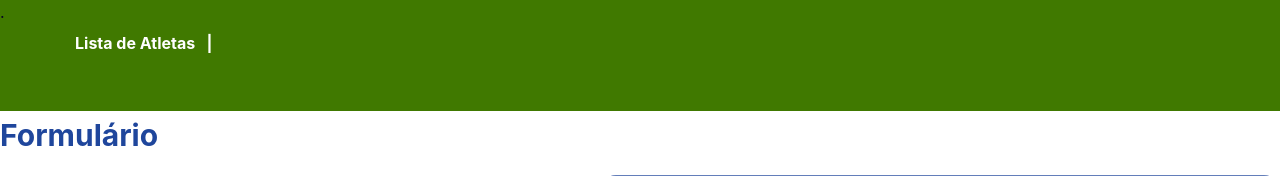
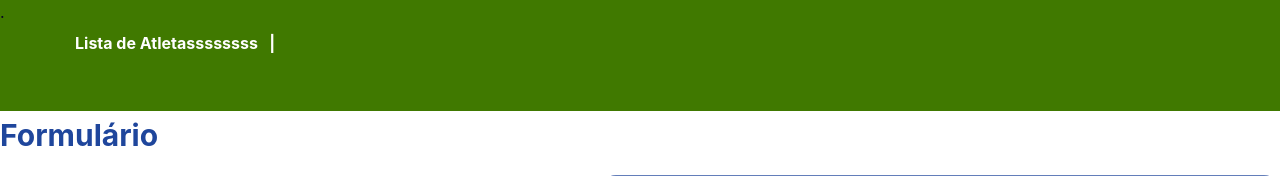
Before and after one commit to JGfax/basketball, a PHP site: page / in a window 1280 px wide; the page is wider, and only the part inside the window is pictured. Shown: the top 176 px of that part. Run offline with PHP 8.4, Linux system fonts and the light colour scheme; data comes from the database, SQL or seed files in the repository.

Commit message:
jkvgihvb
ihvugc

```diff
--- a/index.php
+++ b/index.php
@@ -24,7 +24,7 @@ $result = $conn->query($sql);
 
           <nav class="menu">
                     <ul>
-                        <li><a href="listar.php">Lista de Atletas &nbsp |</a></li>
+                        <li><a href="listar.php">Lista de Atletassssssss &nbsp |</a></li>
                     </ul>
               </nav>
 
```
